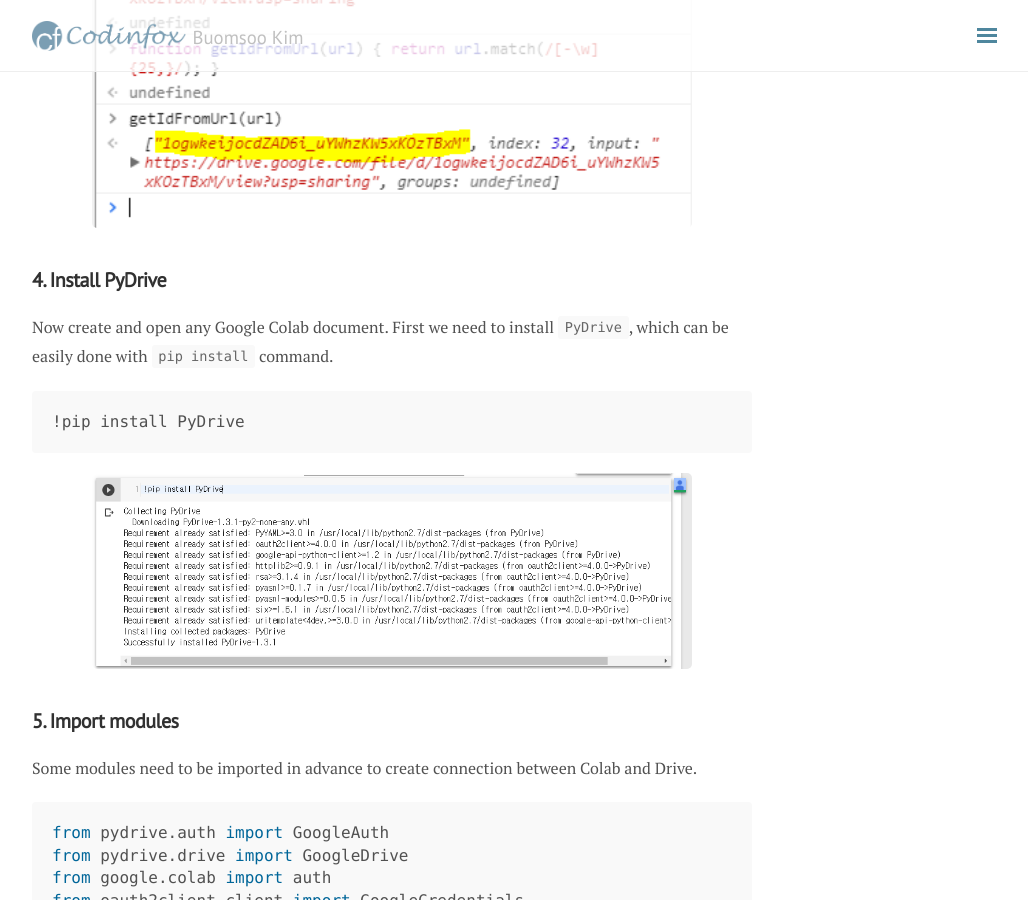
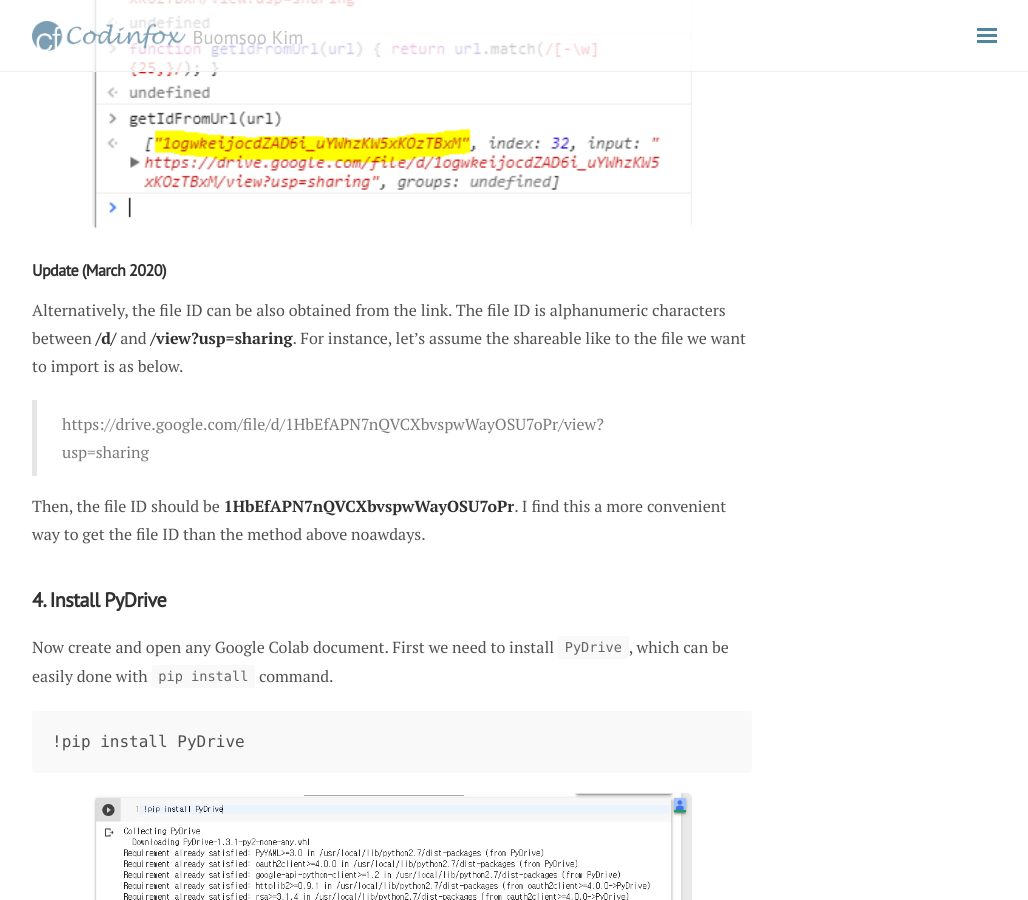
Before and after one commit to buomsoo-kim/buomsoo-kim.github.io, a Jekyll site: the page built from _posts/2018-04-16-Importing-files-from-Google-Drive-in-Google-Colab.md.md, in a window 1280 px wide and 900 px high, scrolled down 2540 px. Shown: the whole window, without its empty margins (248-1276 px from the left). Built offline with Jekyll 4.4.1, drawn with Linux system fonts in a browser that asks for light colours; nearby versions of some CDN libraries; comment, search, counter and statistics services are not loaded.

Commit message:
Update 2018-04-16-Importing-files-from-Google-Drive-in-Google-Colab.md.md

```diff
--- a/_posts/2018-04-16-Importing-files-from-Google-Drive-in-Google-Colab.md.md
+++ b/_posts/2018-04-16-Importing-files-from-Google-Drive-in-Google-Colab.md.md
@@ -51,6 +51,14 @@
 <p align = "center">
 <img src ="/data/images/2018-04-16/8.PNG" width = "600px"/>
 </p>
+
+### Update (March 2020)
+
+Alternatively, the file ID can be also obtained from the link. The file ID is alphanumeric characters between **/d/** and **/view?usp=sharing**. For instance, let's assume the shareable like to the file we want to import is as below.
+
+> https://drive.google.com/file/d/1HbEfAPN7nQVCXbvspwWayOSU7oPr/view?usp=sharing
+
+Then, the file ID should be **1HbEfAPN7nQVCXbvspwWayOSU7oPr**. I find this a more convenient way to get the file ID than the method above noawdays.
 
 
 ## 4. Install PyDrive
```
